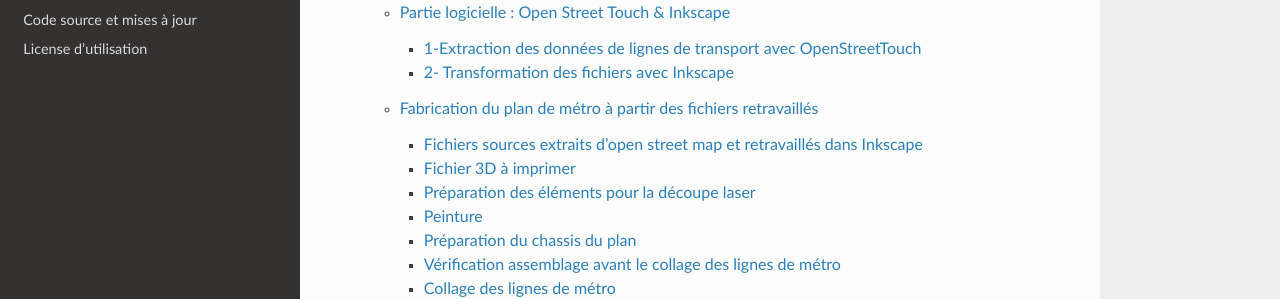
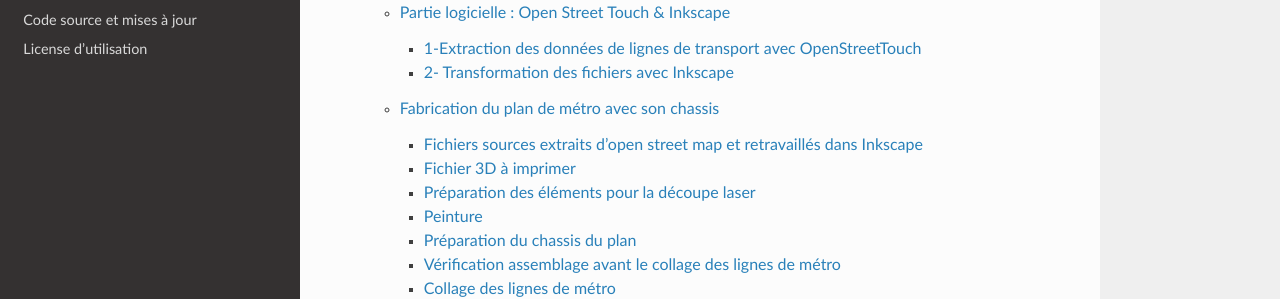
Before and after one commit to braillerap/OpenStreetTangible, a Sphinx documentation site: the page built from docs/index.rst, in a window 1280 px wide and 900 px high, scrolled down 625 px. Shown: the part 159-458 px from the top of the window. Built offline with Sphinx 7.4.7 and the Read the Docs theme 3.1.0, drawn with Linux system fonts in a browser that asks for light colours.

Commit message:
chgt titre fabrication plan de métro avec son chassis

```diff
--- a/docs/étapes_de_fabrication.md
+++ b/docs/étapes_de_fabrication.md
@@ -56,7 +56,7 @@
 * Ajuster la taille des cercle de chaque station et ajouter un cercle interne à chaque station pour faire une découpe qui correspond à la taille du bouton que vous avez choisi. Pour notre exemple, les cercles externes font Xmm et les cercles internes Xmm
 * '' TO DO : Ajouter ICI les fichiers source transformés''
 
-## Fabrication du plan de métro à partir des fichiers retravaillés
+## Fabrication du plan de métro avec son chassis
 
 ### Fichiers sources extraits d’open street map et retravaillés dans Inkscape
 - l'ensemble du plan de métro retravaillé (les deux lignes : ligne A et ligne B) sur un seul fichier (à graver)
```
